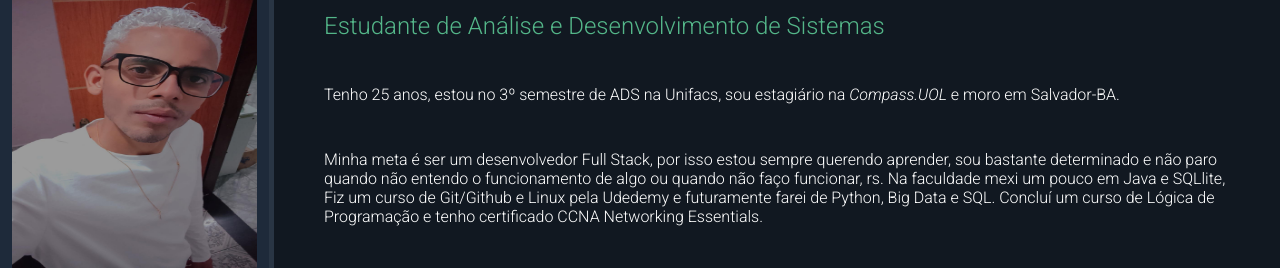
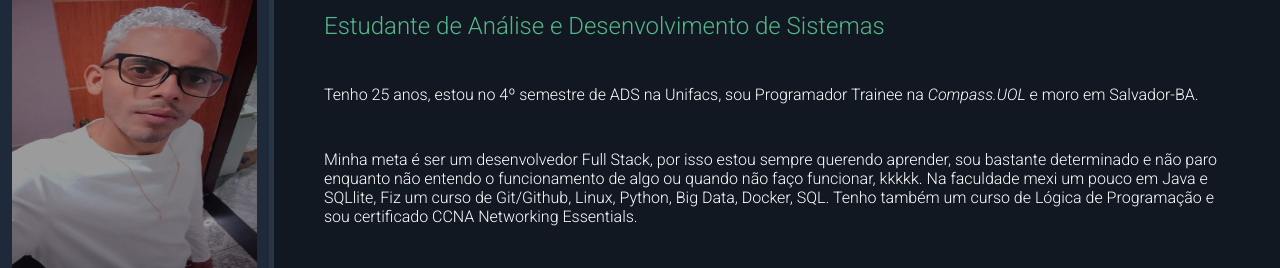
Before and after one commit to vmpimenta/vmpimenta.github.io, a plain HTML site: page index.html in a window 1280 px wide. Shown: the part 102-370 px from the top of the page. Drawn offline with nearby package versions, Linux system fonts and the light colour scheme.

Commit message:
att links

```diff
--- a/index.html
+++ b/index.html
@@ -19,7 +19,7 @@
         <p> Olá! Meu nome é Víctor Pimenta e sou estudante de <span class="highlight">Análise e Desenvolvimento de Sistemas</span>.</p>
         <p id="welcome-text"> Seja Bem vindo(a)!</p>
         <ul id="social-container">
-            <li><a href="https://www.instagram.com/21pimenta/" target="_blank"><ion-icon name="logo-instagram"></ion-icon></a></li>
+            <li><a href="https://www.instagram.com/v.pimentta_/" target="_blank"><ion-icon name="logo-instagram"></ion-icon></a></li>
             <li><a href="https://www.linkedin.com/in/víctor-pimenta-633061174/" target="_blank"><ion-icon name="logo-linkedin"></ion-icon></a></li>
             </ul>
             <div id="email-container">
@@ -29,8 +29,8 @@
     <section id="about-container">
         <h1 id="name">Víctor Pimenta</h1>
         <p id="title"><span class="highlight">Estudante de Análise e Desenvolvimento de Sistemas</span></p>
-        <p class="description">Tenho 25 anos, estou no 3º semestre de ADS na Unifacs, sou estagiário na <i>Compass.UOL</i> e moro em Salvador-BA. </p>
-        <p class="description">Minha meta é ser um desenvolvedor Full Stack, por isso estou sempre querendo aprender, sou bastante determinado e não paro quando não entendo o funcionamento de algo ou quando não faço funcionar, rs. Na faculdade mexi um pouco em Java e SQLlite, Fiz um curso de Git/Github e Linux pela Udedemy e futuramente farei de Python, Big Data e SQL. Concluí um curso de Lógica de Programação e tenho certificado CCNA Networking Essentials.</p>
+        <p class="description">Tenho 25 anos, estou no 4º semestre de ADS na Unifacs, sou Programador Trainee na <i>Compass.UOL</i> e moro em Salvador-BA. </p>
+        <p class="description">Minha meta é ser um desenvolvedor Full Stack, por isso estou sempre querendo aprender, sou bastante determinado e não paro enquanto não entendo o funcionamento de algo ou quando não faço funcionar, kkkkk. Na faculdade mexi um pouco em Java e SQLlite, Fiz um curso de Git/Github, Linux, Python, Big Data, Docker, SQL. Tenho também um curso de Lógica de Programação e sou certificado CCNA Networking Essentials.</p>
         <a href="https://github.com/vmpimenta" id="btn-projects"><ion-icon name="logo-github"></ion-icon> <span>Github</span></a>
         <h2 id="skills-section-titles">Habilidades</h2>
         <p class="description">Aprendendo</p>
```
